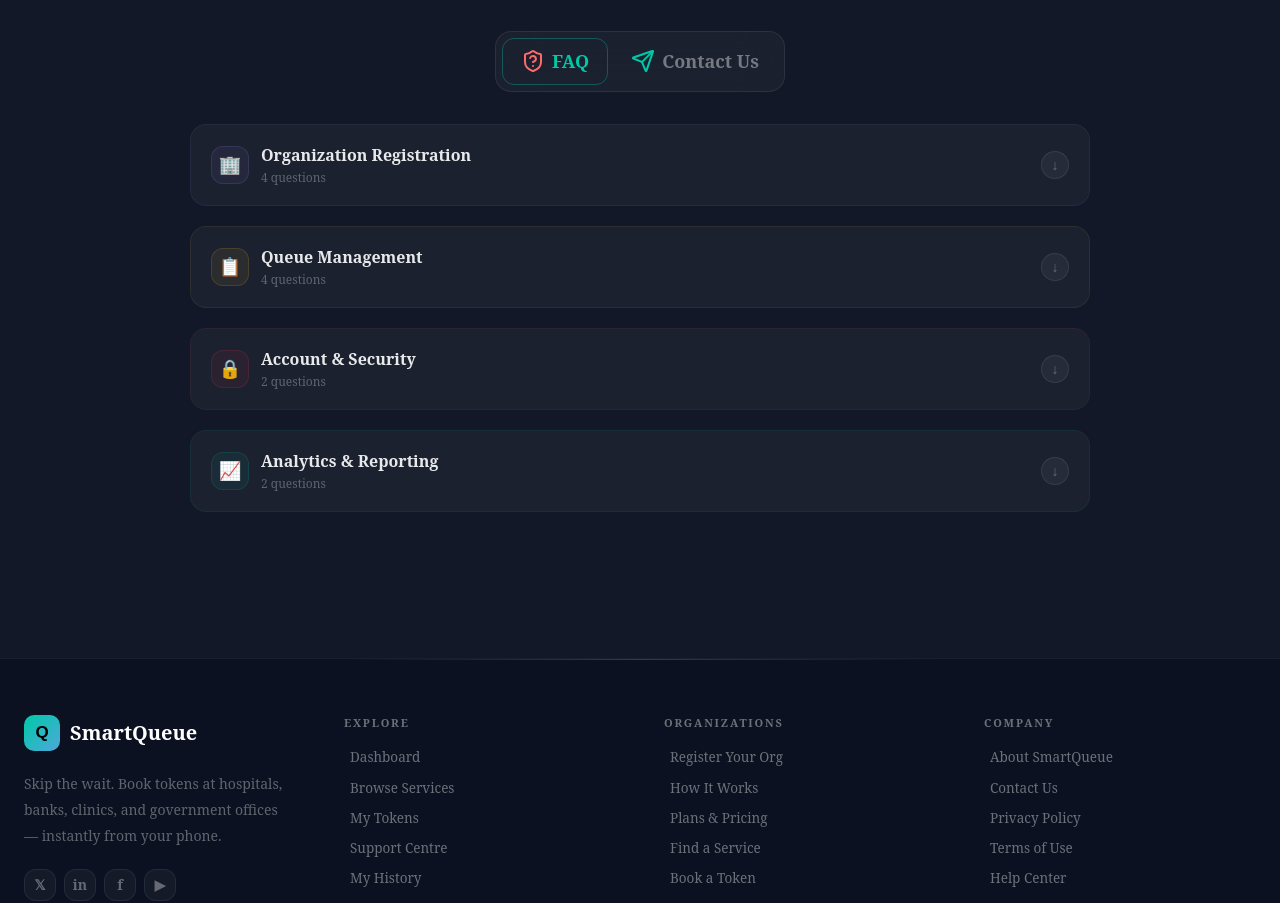
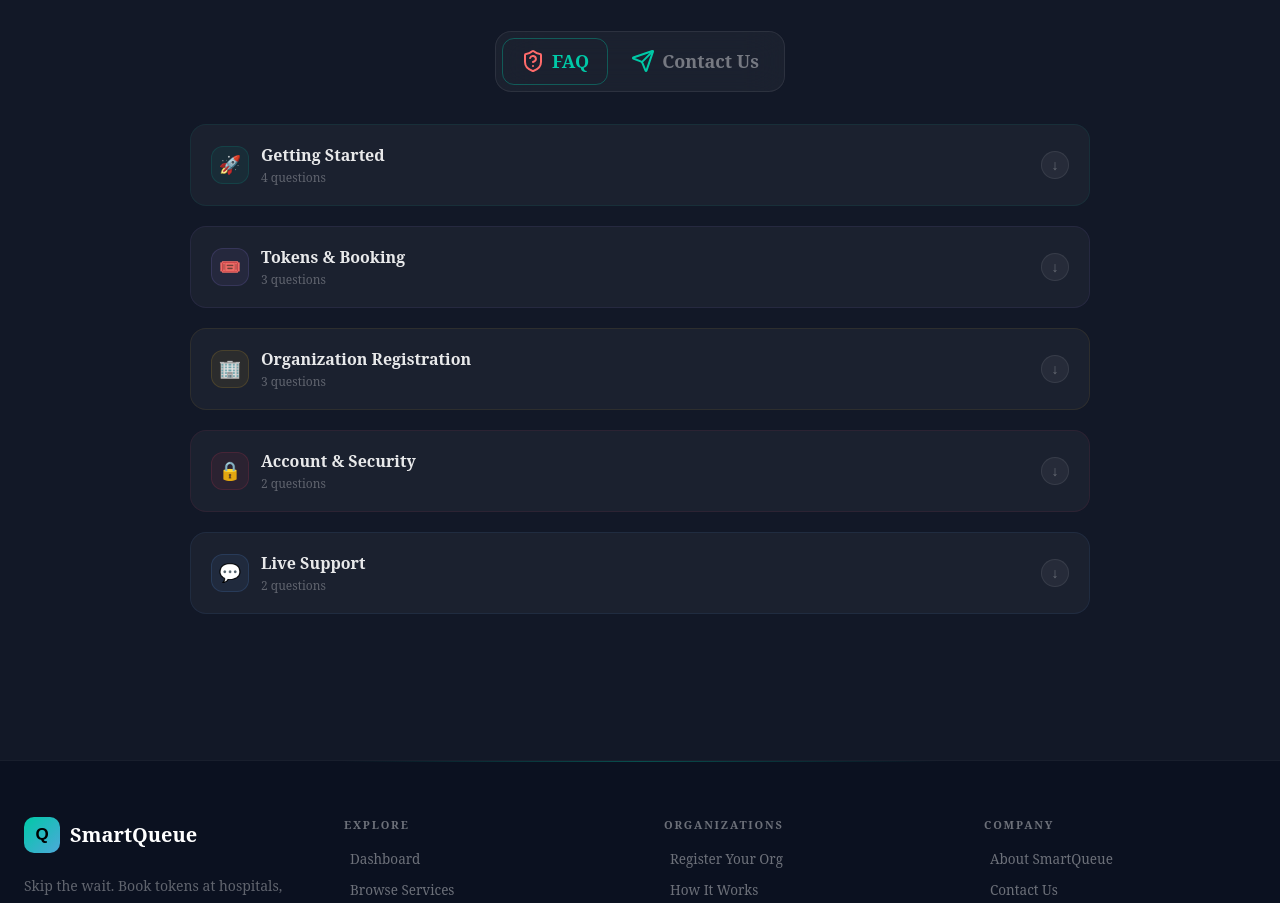
Before and after one commit to SayandeepBera/SmartQueue2026, a React app in the folder Frontend/: page /support in a window 1280 px wide. Shown: the part 580-1483 px from the top of the page. Built offline with nearby package versions, Linux system fonts and the light colour scheme; no server answers; the HTML template or start-up script is replaced by a standard one.

Commit message:
Add FAQ section to Support page with categorized questions and answers

```diff
--- a/Frontend/src/Pages/Support.jsx
+++ b/Frontend/src/Pages/Support.jsx
@@ -8,6 +8,58 @@
 import { useContext } from 'react';
 import AuthContext from '../Context/Authentication/AuthContext';
 import DocsPage from '../Components/DocsPage';
+
+const DEFAULT_FAQS = [
+    {
+        category: "Getting Started",
+        color: "#00C9A7",
+        icon: "🚀",
+        items: [
+            { q: "What is SmartQueue?", a: "SmartQueue is a digital queue management platform that helps organizations manage service counters efficiently and lets users book tokens for services without waiting in physical lines." },
+            { q: "How do I create an account?", a: "Click 'Sign Up' on the home page, enter your name, email, and password, then verify your email via the OTP sent to you. Once verified, you're ready to book tokens or register your organization." },
+            { q: "Is SmartQueue free to use?", a: "SmartQueue is free for individual users booking tokens. Organizations are offered multiple plans (Starter, Pro, Enterprise) based on counter limits and daily token capacity. Visit our Plans page for details." },
+            { q: "Which devices and browsers are supported?", a: "SmartQueue works on any modern browser (Chrome, Firefox, Safari, Edge) on desktop, tablet, and mobile. A dedicated mobile app is on our roadmap." },
+        ]
+    },
+    {
+        category: "Tokens & Booking",
+        color: "#a78bfa",
+        icon: "🎟️",
+        items: [
+            { q: "Do I need an account to book a token?", a: "You need to be logged in to book and track tokens. Creating a free account takes under a minute — just an email and password." },
+            { q: "How do I find services near me?", a: "After logging in, use the 'Browse Services' section on your dashboard. Services are listed by organization and category. You can search by name or filter by service type." },
+            { q: "What happens after I book a token?", a: "You instantly receive a token number and an estimated wait time. You can monitor your position in the queue in real-time from the 'My Tokens' panel on your dashboard." },
+        ]
+    },
+    {
+        category: "Organization Registration",
+        color: "#fbbf24",
+        icon: "🏢",
+        items: [
+            { q: "How do I register my organization on SmartQueue?", a: "Click 'Register Your Organization' on the home page. You'll need your Registration Certificate, GST Certificate, and Owner ID Proof. Our team reviews submissions within 2–3 business days." },
+            { q: "What documents are required for registration?", a: "Required: Registration Certificate, GST Certificate, Owner/Director ID Proof. Optional but recommended: Address Proof and your organization's logo. All documents are securely stored on Cloudinary." },
+            { q: "How long does organization approval take?", a: "Our team typically reviews and approves organization registrations within 2–3 business days. You'll receive a confirmation email once approved, along with your admin credentials." },
+        ]
+    },
+    {
+        category: "Account & Security",
+        color: "#f43f5e",
+        icon: "🔒",
+        items: [
+            { q: "How do I reset my password?", a: "Use the 'Forgot Password' link on the login page. Enter your registered email to receive an OTP, then set a new password. OTPs expire in 10 minutes." },
+            { q: "Is my personal data secure?", a: "Yes. Passwords are hashed with bcrypt before storage. API routes are protected by JWT-based middleware. Activity logs auto-delete after 30 days to minimize data retention." },
+        ]
+    },
+    {
+        category: "Live Support",
+        color: "#60a5fa",
+        icon: "💬",
+        items: [
+            { q: "How can I contact the SmartQueue support team?", a: "You can reach us via the Contact Us tab on this page, or start a live chat. Our team is available Mon–Sat, 9 AM – 6 PM." },
+            { q: "How does live chat work?", a: "Click 'Start Chat' in the Support section. Our support team typically responds within 2 minutes during business hours (Mon–Sat, 9 AM – 6 PM)." },
+        ]
+    },
+];
 
 const USER_FAQS = [
     {
@@ -85,10 +137,19 @@
     },
 ];
 
+// Function to get FAQs based on user role
+const getFaqs = (userRole) => {
+    if (userRole === "user") return USER_FAQS;
+
+    if (userRole && userRole !== "user") return ORG_FAQS;
+
+    return DEFAULT_FAQS;
+};
+
 const Support = () => {
     const { userRole } = useContext(AuthContext);
-    const isUser = userRole === "user";
-    const FAQS = isUser ? USER_FAQS : ORG_FAQS;
+
+    const FAQS = getFaqs(userRole);
 
     const [search, setSearch] = useState("");
     const [openFaqs, setOpenFaqs] = useState({});
```
